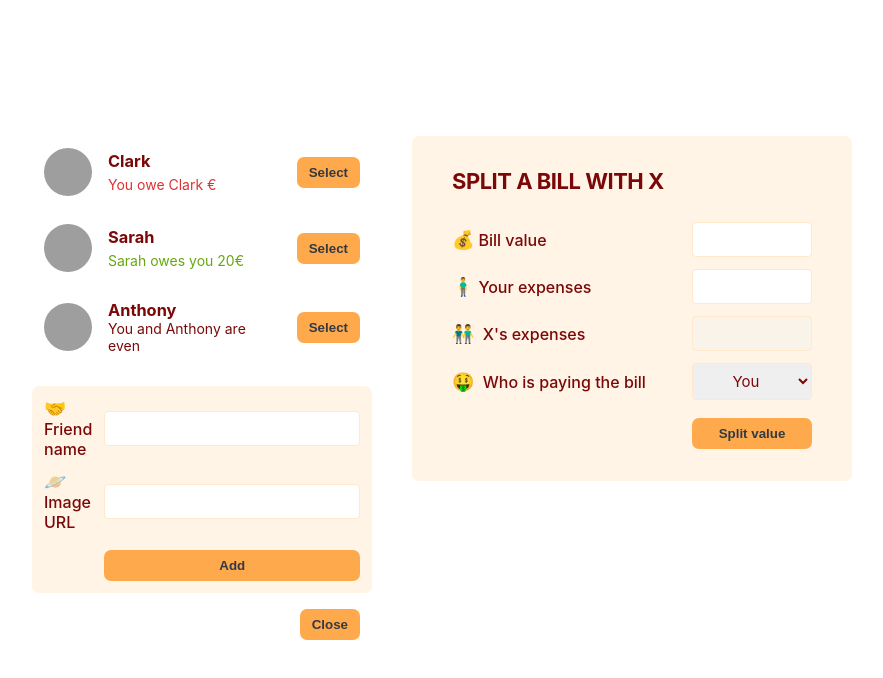
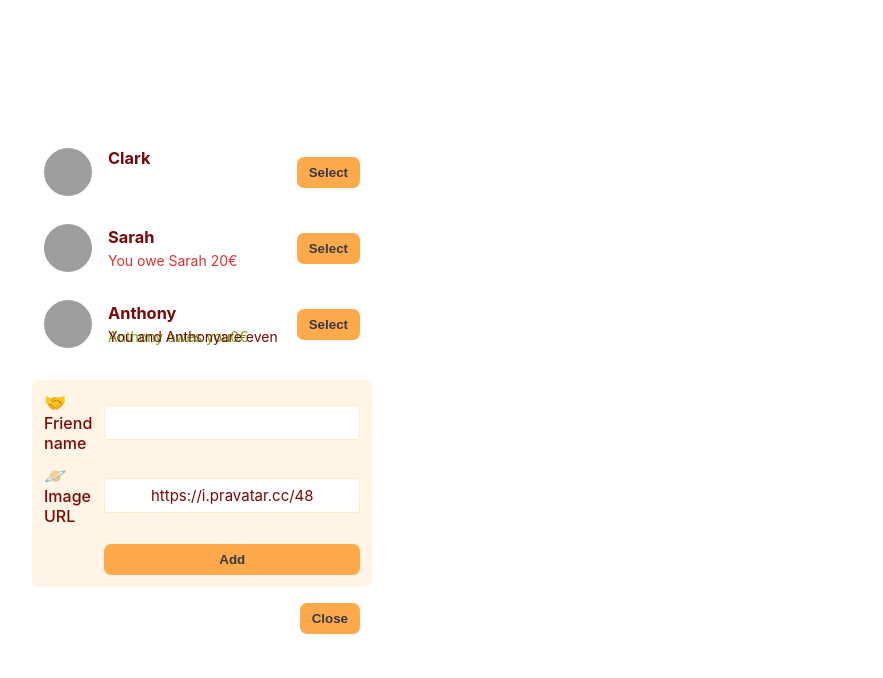
Before and after one commit to hulkarsharif/eat-n-split, a React (Create React App) app: page / in a window 1280 px wide. Both pictures are taken after a click on the button "Add friend". Shown: the top 678 px of the page, without its empty margins (198-1081 px from the left). Built offline with nearby package versions, Linux system fonts and the light colour scheme; grey boxes are pictures that could not be loaded.

Commit message:
Create handleSelection for chosing friend

```diff
--- a/package.json
+++ b/package.json
@@ -9,6 +9,7 @@
         "react": "^18.3.1",
         "react-dom": "^18.3.1",
         "react-scripts": "5.0.1",
+        "uuid": "^9.0.1",
         "web-vitals": "^2.1.4"
     },
     "scripts": {
--- a/public/index.html
+++ b/public/index.html
@@ -38,6 +38,5 @@
 
       To begin the development, run `npm start` or `yarn start`.
       To create a production bundle, use `npm run build` or `yarn build`.
-    -->
-  </body>
+    --></body>
 </html>
--- a/src/App.js
+++ b/src/App.js
@@ -29,63 +29,114 @@ function Button({ children, onClick }) {
     );
 }
 export default function App() {
+    const [friends, setFriends] = useState(initialFriends);
     const [showAddFriend, setShowAddFriend] = useState(false);
+    const [selectedFriend, setSelectedFriend] = useState(null);
+
     function handleShowAddFriend() {
         setShowAddFriend((show) => !show);
+    }
+
+    function handleAddFriend(friend) {
+        setFriends((friends) => [...friends, friend]);
+        setShowAddFriend(false);
+    }
+
+    function handleSelection(friend) {
+        setSelectedFriend(friend);
     }
     return (
         <div className="app">
             <div className="sidebar">
-                <FriendList />
-                {showAddFriend && <FormAddFriend />}
+                <FriendList friends={friends} onSelection={handleSelection} />
+                {showAddFriend && (
+                    <FormAddFriend onAddFriend={handleAddFriend} />
+                )}
+
                 <Button onClick={handleShowAddFriend}>
                     {showAddFriend ? "Close" : "Add friend"}
                 </Button>
             </div>
-            <FormSplitBill />
+            {selectedFriend && <FormSplitBill />}
         </div>
     );
 }
 
-function FriendList() {
-    const friends = initialFriends;
-
+function FriendList({ friends, onSelection }) {
     return (
         <ul>
             {friends.map((friend) => (
-                <Friend friend={friend} key={friend.id} />
+                <Friend
+                    friend={friend}
+                    key={friend.id}
+                    onSelection={onSelection}
+                />
             ))}
         </ul>
     );
 }
 
-function Friend({ friend }) {
+function Friend({ friend, onSelection }) {
     return (
         <li>
             <img src={friend.image} alt={friend.name} />
             <h3>{friend.name}</h3>
-            {friend.balance < 0 && (
-                <p className="red">You owe {friend.name} €</p>
-            )}
+
             {friend.balance > 0 && (
-                <p className="green">
-                    {friend.name} owes you {Math.abs(friend.balance)}€
+                <p className="red">
+                    You owe {friend.name} {Math.abs(friend.balance)}€
                 </p>
             )}
-            {friend.balance === 0 && <p>You and {friend.name} are even </p>}
-            <Button>Select</Button>
+            {friend.balance === 0 && (
+                <p className="green">
+                    {" "}
+                    {friend.name} owes you{Math.abs(friend.balance)}€{" "}
+                </p>
+            )}
+            {friend.balance === 0 && <p>You and {friend.name}are even</p>}
+
+            <Button onClick={() => onSelection(friend)}>Select</Button>
         </li>
     );
 }
 
-function FormAddFriend() {
+function FormAddFriend({ onAddFriend }) {
+    const [name, setName] = useState("");
+    const [image, setImage] = useState("https://i.pravatar.cc/48");
+
+    function handleSubmit(e) {
+        e.preventdefault();
+
+        if (!name || !image) return;
+
+        const id = crypto.randomUUID();
+        const newFriend = {
+            name,
+            image: `${image}?=${id}`,
+            balance: 0
+        };
+
+        onAddFriend(newFriend);
+
+        setName("");
+        setImage("https://i.pravatar.cc/48");
+    }
+
     return (
-        <form className="form-add-friend">
+        <form className="form-add-friend" onSubmit={handleSubmit}>
             <label>🤝Friend name</label>
-            <input type="text" />
+            <input
+                type="text"
+                value={name}
+                onChange={(e) => setName(e.target.value)}
+            />
 
             <label>🪐Image URL</label>
-            <input type="text" />
+            <input
+                type="text"
+                value={image}
+                onChange={(e) => setImage(e.target.value)}
+            />
 
             <Button>Add</Button>
         </form>
```
Also changed, not shown: src/reportWebVitals.js (+5 -3 lines), src/setupTests.js (+1 -1 lines), public/manifest.json, 2 other files (tests, documents, lock files or other folders). Lines whose indentation alone changed are shown as unchanged.
